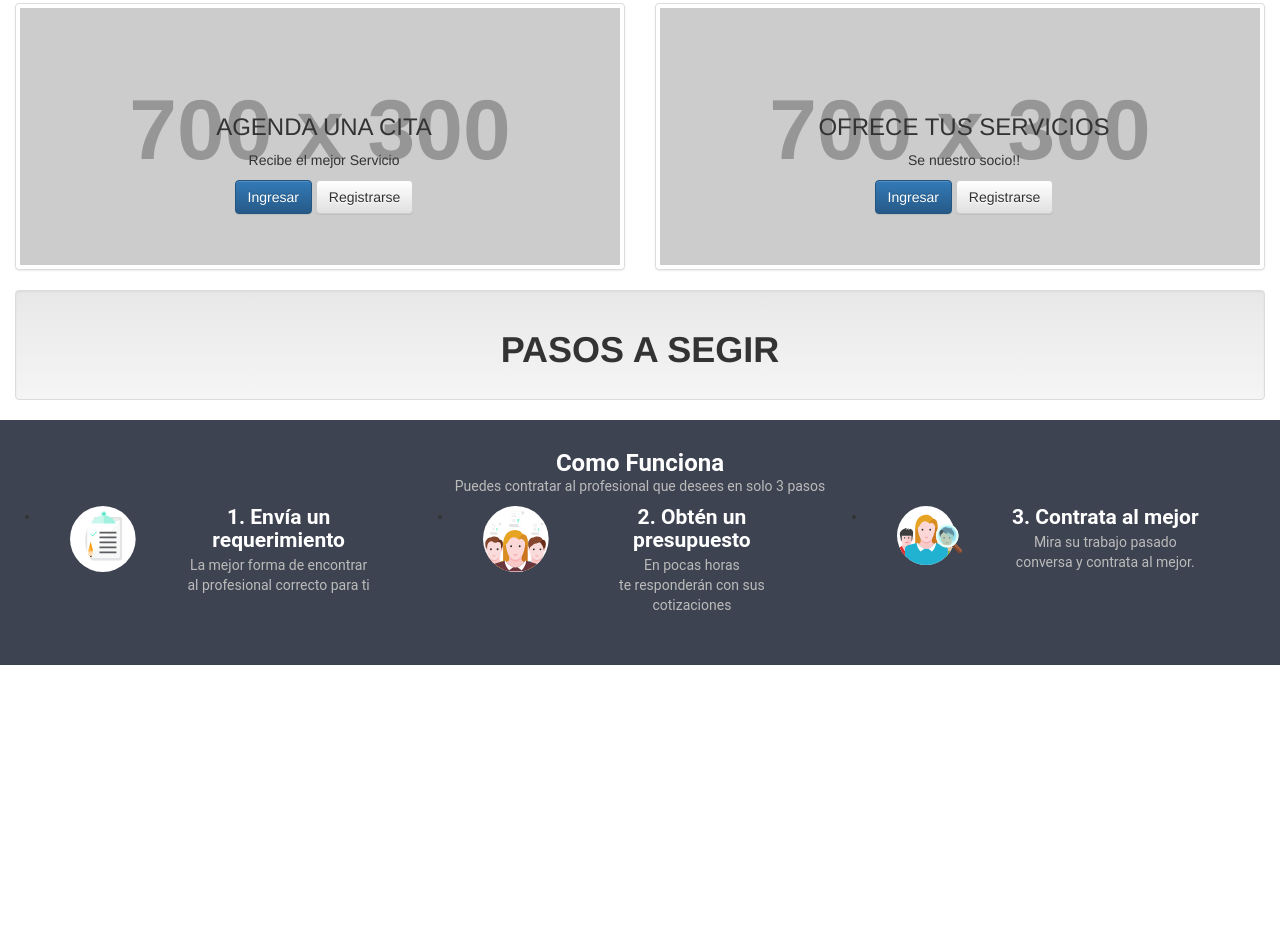
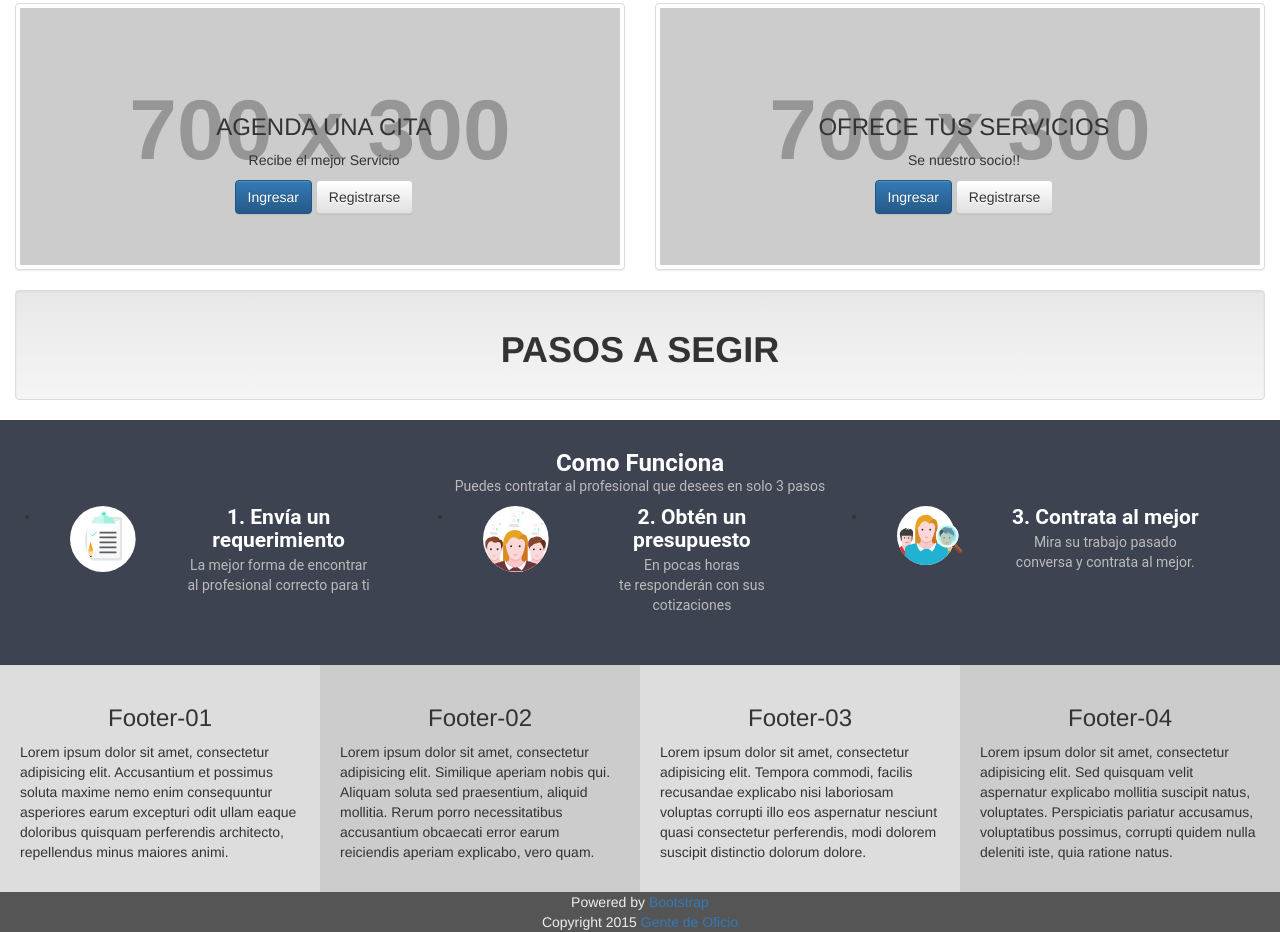
Before and after one commit to gentedeoficio/prototipos, a plain HTML site: page 2.html in a window 1280 px wide. Shown: the part 559-1491 px from the top of the page. Before the commit the page ends 1224 px from the top, so only its background shows below. Drawn offline with nearby package versions, Linux system fonts and the light colour scheme; placeholder pictures from the web are drawn by us.

Commit message:
Ajuste Página Inicio 02

```diff
--- a/2.html
+++ b/2.html
@@ -261,11 +261,31 @@ Activar luego-->
 
     <div class="row">
       <div class="footer">
-
+        <div class="col-xs-6 col-md-3 footer-01">
+          <h3>Footer-01</h3>
+          <p>Lorem ipsum dolor sit amet, consectetur adipisicing elit. Accusantium et possimus soluta maxime nemo enim consequuntur asperiores earum excepturi odit ullam eaque doloribus quisquam perferendis architecto, repellendus minus maiores animi.</p>
+        </div>
+        <div class="col-xs-6 col-md-3 footer-02">
+          <h3>Footer-02</h3>
+          <p>Lorem ipsum dolor sit amet, consectetur adipisicing elit. Similique aperiam nobis qui. Aliquam soluta sed praesentium, aliquid mollitia. Rerum porro necessitatibus accusantium obcaecati error earum reiciendis aperiam explicabo, vero quam.</p>
+        </div>
+        <div class="col-xs-6 col-md-3 footer-03">
+          <h3>Footer-03</h3>
+          <p>Lorem ipsum dolor sit amet, consectetur adipisicing elit. Tempora commodi, facilis recusandae explicabo nisi laboriosam voluptas corrupti illo eos aspernatur nesciunt quasi consectetur perferendis, modi dolorem suscipit distinctio dolorum dolore.</p>
+        </div>
+        <div class="col-xs-6 col-md-3 footer-04">
+          <h3>Footer-04</h3>
+          <p>Lorem ipsum dolor sit amet, consectetur adipisicing elit. Sed quisquam velit aspernatur explicabo mollitia suscipit natus, voluptates. Perspiciatis pariatur accusamus, voluptatibus possimus, corrupti quidem nulla deleniti iste, quia ratione natus.</p>
+        </div>
       </div>
     </div><!-- footer -->
 
-
+    <div class="row">
+      <div class="copyright">
+        <li>Powered by <a href="http://getbootstrap.com/">Bootstrap</a></li>
+        <li>Copyright 2015 <a href="http://gentedeoficio.com/">Gente de Oficio</a></li>
+      </div>
+    </div>
 
   <!--</div>-->
 <script src="//ajax.googleapis.com/ajax/libs/jquery/1.11.0/jquery.min.js"></script>
--- a/css/style.css
+++ b/css/style.css
@@ -238,3 +238,38 @@ img {
     -webkit-transition: all ease 0.3s;
     -o-transition: all ease 0.3s;
     -ms-transition: all ease 0.3s;
+  }
+.footer h3{
+  text-align: center;
+}
+
+.footer>.footer-01{
+  padding: 20px;
+  background-color: #ddd;
+}
+
+.footer>.footer-03{
+  padding: 20px;
+  background-color: #ddd;
+}
+
+.footer>.footer-02{
+  padding: 20px;
+  background-color: #ccc;
+}
+
+.footer>.footer-04{
+  padding: 20px;
+  background-color: #ccc;
+}
+
+.copyright{
+  background-color: #555;
+  text-align: center;
+  list-style: none outside none;
+
+}
+.copyright li{
+  color: #eee;
+
+}
```
